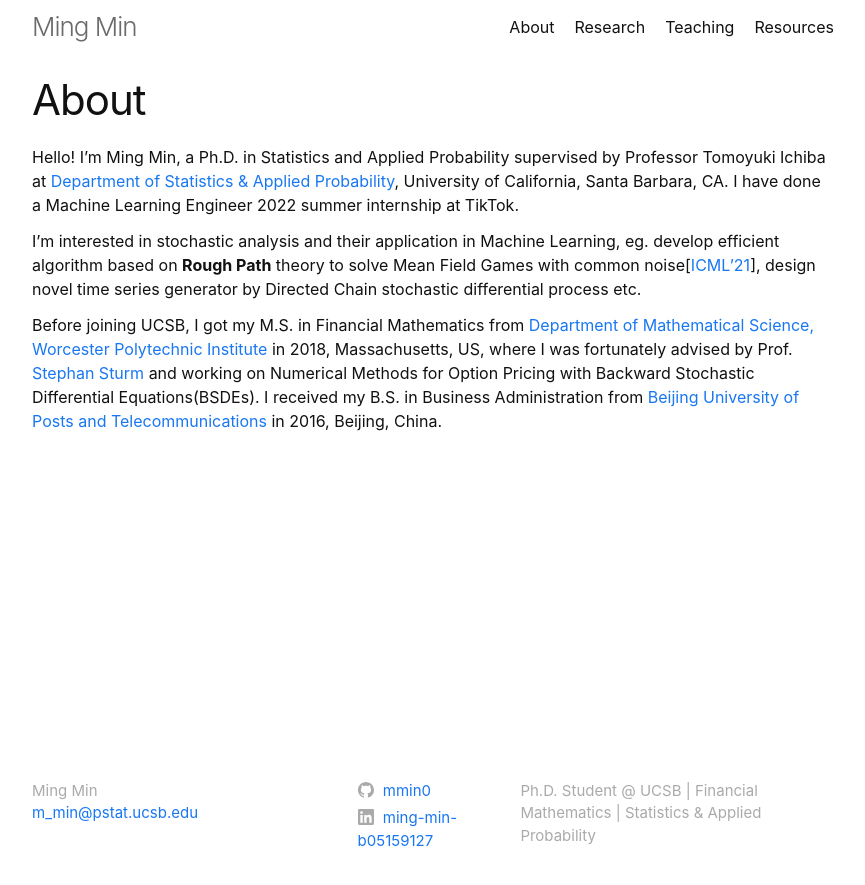
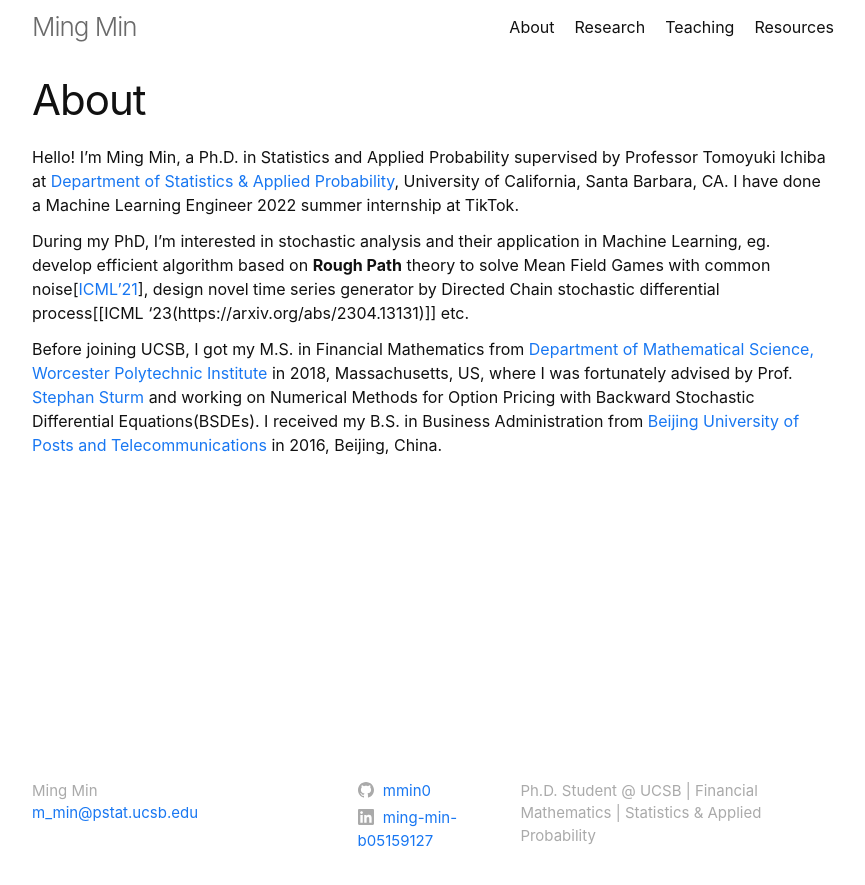
Before and after one commit to mmin0/mmin0.github.io, a Jekyll site: the page built from index.md, in a window 1280 px wide. Shown: the top 885 px of the page, without its empty margins (207-1072 px from the left). Built offline with Jekyll 4.4.1, drawn with Linux system fonts in a browser that asks for light colours.

Commit message:
Update index.md

```diff
--- a/index.md
+++ b/index.md
@@ -5,6 +5,6 @@ title: About
 
 Hello! I’m Ming Min, a Ph.D. in Statistics and Applied Probability supervised by Professor Tomoyuki Ichiba at [Department of Statistics & Applied Probability](http://www.pstat.ucsb.edu), University of California, Santa Barbara, CA. I have done a Machine Learning Engineer 2022 summer internship at TikTok.
 
-I'm interested in stochastic analysis and their application in Machine Learning, eg. develop efficient algorithm based on **Rough Path** theory to solve Mean Field Games with common noise\[[ICML'21](http://proceedings.mlr.press/v139/min21a.html)\], design novel time series generator by Directed Chain stochastic differential process etc. <!-- For more details, please check my [CV](cv-2021.pdf). -->
+During my PhD, I'm interested in stochastic analysis and their application in Machine Learning, eg. develop efficient algorithm based on **Rough Path** theory to solve Mean Field Games with common noise\[[ICML'21](http://proceedings.mlr.press/v139/min21a.html)\], design novel time series generator by Directed Chain stochastic differential process\[[ICML '23(https://arxiv.org/abs/2304.13131)]\] etc. <!-- For more details, please check my [CV](cv-2021.pdf). -->
 
 Before joining UCSB, I got my M.S. in Financial Mathematics from [Department of Mathematical Science, Worcester Polytechnic Institute](https://www.wpi.edu/academics/departments/mathematical-sciences) in 2018, Massachusetts, US, where I was fortunately advised by Prof. [Stephan Sturm](http://users.wpi.edu/~ssturm/) and working on Numerical Methods for Option Pricing with Backward Stochastic Differential Equations(BSDEs). I received my B.S. in Business Administration from [Beijing University of Posts and Telecommunications](https://english.bupt.edu.cn) in 2016, Beijing, China.
```
